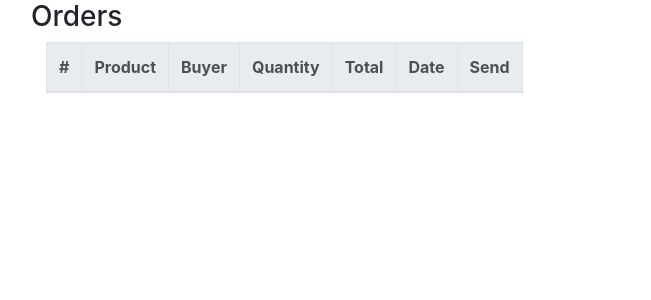
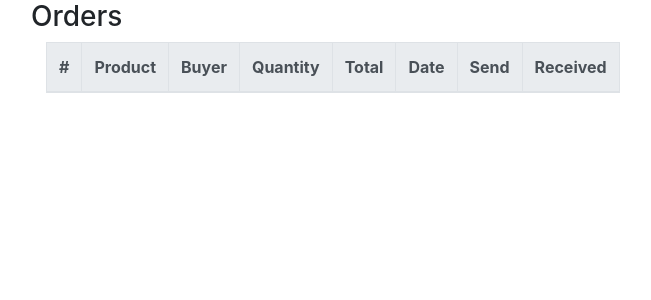
Before and after one commit to YuriGardinazzi/ECommerce, a Django app: page /sales in a window 1280 px wide. Shown: the part 56-356 px from the top of the page, without its empty margins (54-705 px from the left). Run offline with Django 3.2, Linux system fonts and the light colour scheme; lists and menus that the app fills with data are empty; some libraries are stand-ins or nearby versions.

Commit message:
add is received field

```diff
--- a/sales/models.py
+++ b/sales/models.py
@@ -9,6 +9,7 @@ class Purchase(models.Model):
     buyer = models.ForeignKey(CustomUser, on_delete=models.PROTECT)
     product = models.ForeignKey(Product,on_delete=models.PROTECT)
     is_sent = models.BooleanField(default=False)
+    is_received = models.BooleanField(default=False)
     quantity = models.PositiveIntegerField(default=1,validators=[MinValueValidator(1)])
     total = models.FloatField()
    # producer = models.ForeignKey(CustomUser, on_delete=models.PROTECT)
--- a/sales/templates/sales_management/sales.html
+++ b/sales/templates/sales_management/sales.html
@@ -17,6 +17,7 @@
                                 <th scope="col">Total</th>
                                 <th scope="col">Date</th>
                                 <th scope="col">Send</th>
+                                <th scope="col">Received</th>
                             </tr>
                         </thead>
                         <tbody>
@@ -54,6 +55,7 @@
                              '<td>'+list.purchase_list[i][j].total+'&euro; </td>' +
                              '<td>'+list.purchase_list[i][j].date+'</td>' +
                              '<td>'+list.purchase_list[i][j].is_sent+'</td>' +
+                             '<td>'+list.purchase_list[i][j].is_received+'</td>' +
                              '</tr>';
                          $('#salesTable > tbody').append(row);
                      }
```
Also changed, not shown: db.sqlite3, sales/migrations/0003_purchase_is_received.py (added).
